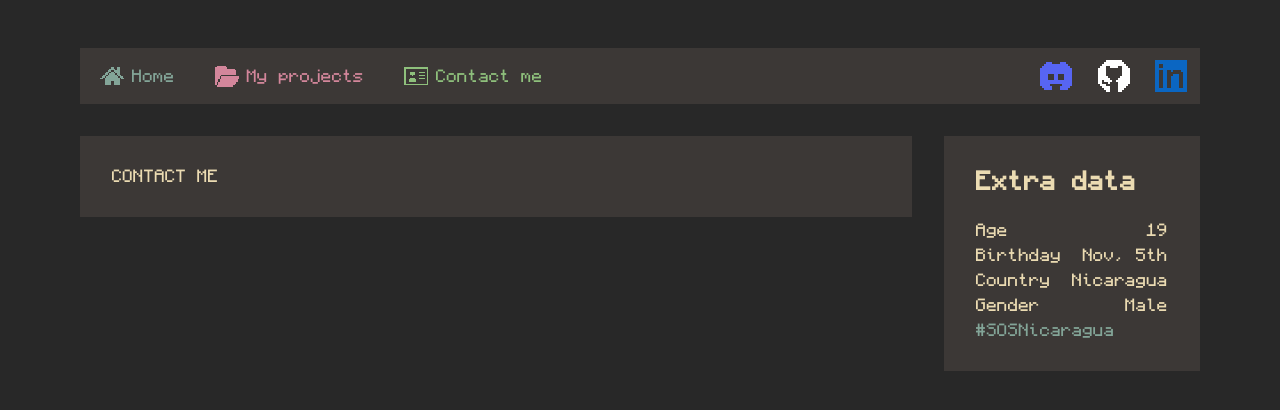
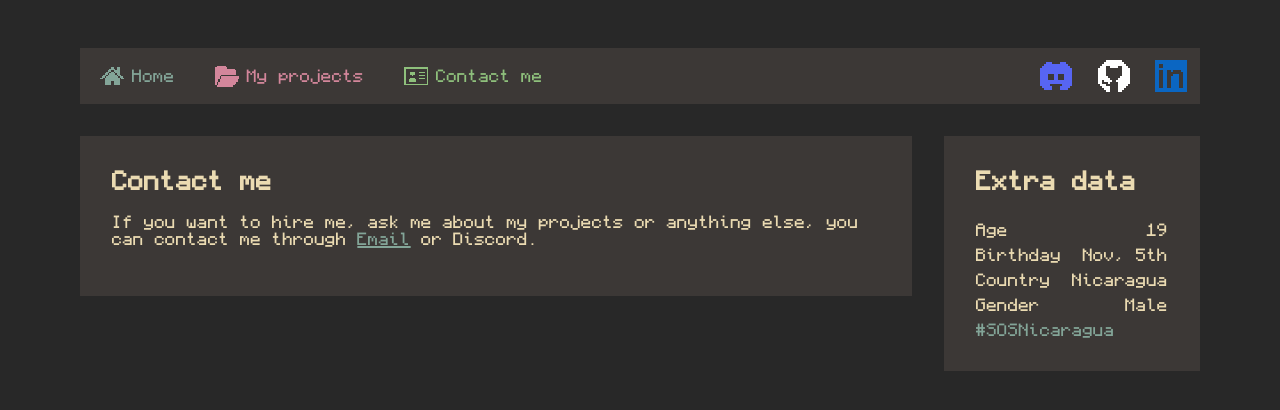
Before and after one commit to JezerM/portfolio, a SvelteKit app: page /contact in a window 1280 px wide. Shown: the top 410 px of the page. Built offline with nearby package versions, Linux system fonts and the light colour scheme.

Commit message:
Implemented a basic contactMe page

```diff
--- a/src/routes/contact/+page.svelte
+++ b/src/routes/contact/+page.svelte
@@ -1 +1,15 @@
-CONTACT ME
+<div>
+  <h2>Contact me</h2>
+  <p>
+    If you want to hire me, ask me about my projects or anything else, you can contact me through
+    <a href="mailto:amyuki4@icloud.com">Email</a> or Discord.
+  </p>
+</div>
+
+<style>
+  a {
+    text-decoration-line: underline;
+    text-decoration-thickness: 0.1em;
+    color: #83a598;
+  }
+</style>
```
